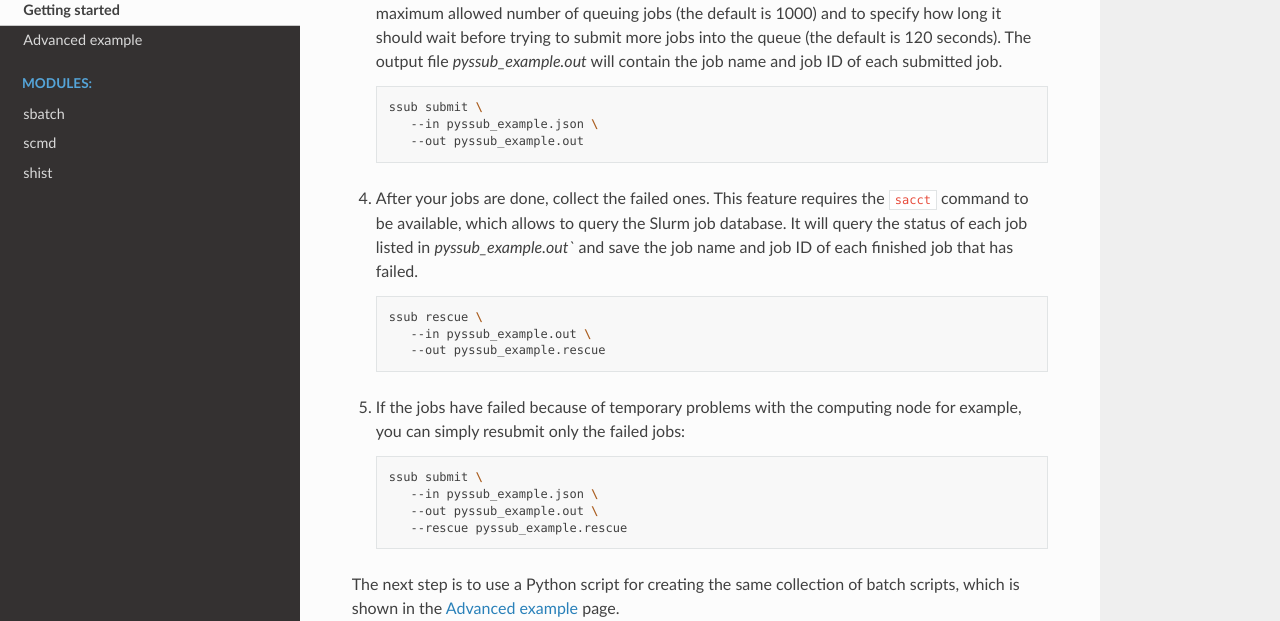
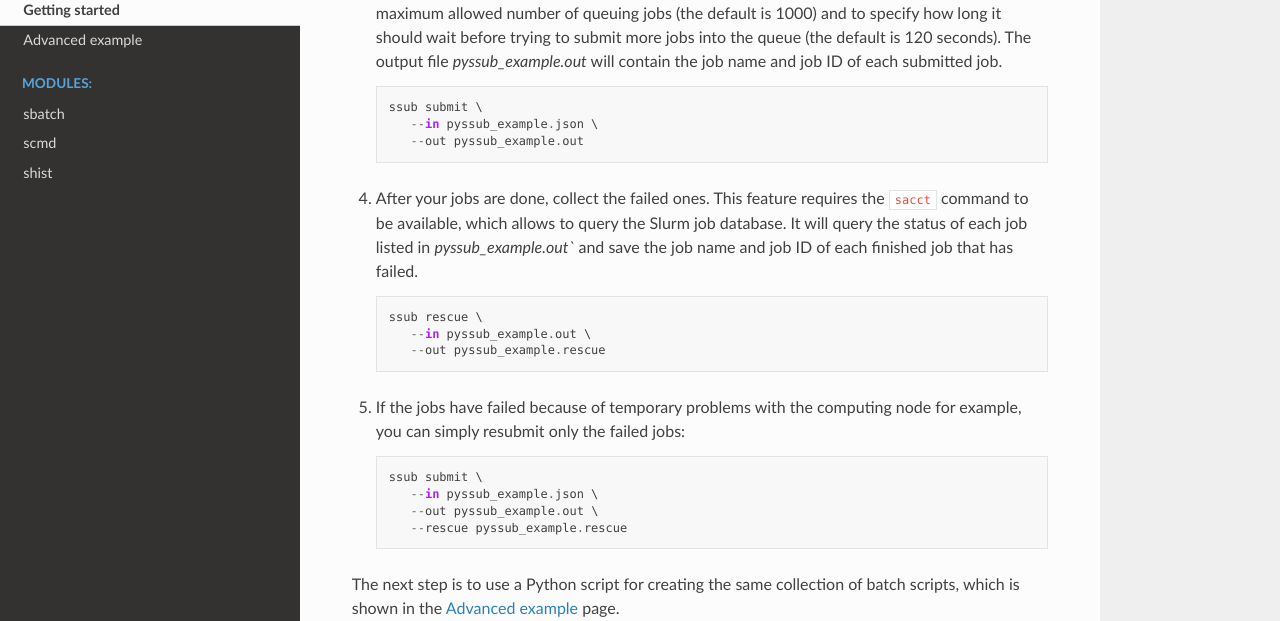
Before and after one commit to kkrings/pyssub, a Sphinx documentation site: the page built from docs/guide.rst, in a window 1280 px wide and 900 px high, scrolled down 1425 px. Shown: the part 143-764 px from the top of the window. Built offline with Sphinx 7.4.7 and the Read the Docs theme 2.0.0, drawn with Linux system fonts in a browser that asks for light colours.

Commit message:
Disable syntax highlighting for shell commands.

```diff
--- a/docs/example.rst
+++ b/docs/example.rst
@@ -7,7 +7,7 @@ Advanced example
 Following up the :ref:`getting-started-guide` guide, this more advanced example
 shows how to create the same collection of batch scripts via a Python script.
 
-.. code-block:: sh
+::
 
    ./example.py \
       --sbatch-name pyssub_example \
--- a/docs/guide.rst
+++ b/docs/guide.rst
@@ -86,7 +86,7 @@ executable and the input file should be copied to the computing node.
    seconds). The output file `pyssub_example.out` will contain the job name and
    job ID of each submitted job.
 
-   .. code-block:: sh
+   ::
 
       ssub submit \
          --in pyssub_example.json \
@@ -98,7 +98,7 @@ executable and the input file should be copied to the computing node.
    in `pyssub_example.out`` and save the job name and job ID of each finished
    job that has failed.
 
-   .. code-block:: sh
+   ::
 
       ssub rescue \
          --in pyssub_example.out \
@@ -107,7 +107,7 @@ executable and the input file should be copied to the computing node.
 #. If the jobs have failed because of temporary problems with the computing
    node for example, you can simply resubmit only the failed jobs:
 
-   .. code-block:: sh
+   ::
 
       ssub submit \
          --in pyssub_example.json \
```
Also changed, not shown: README.rst (+5 -5 lines), docs/index.rst (+0 -11 lines).
